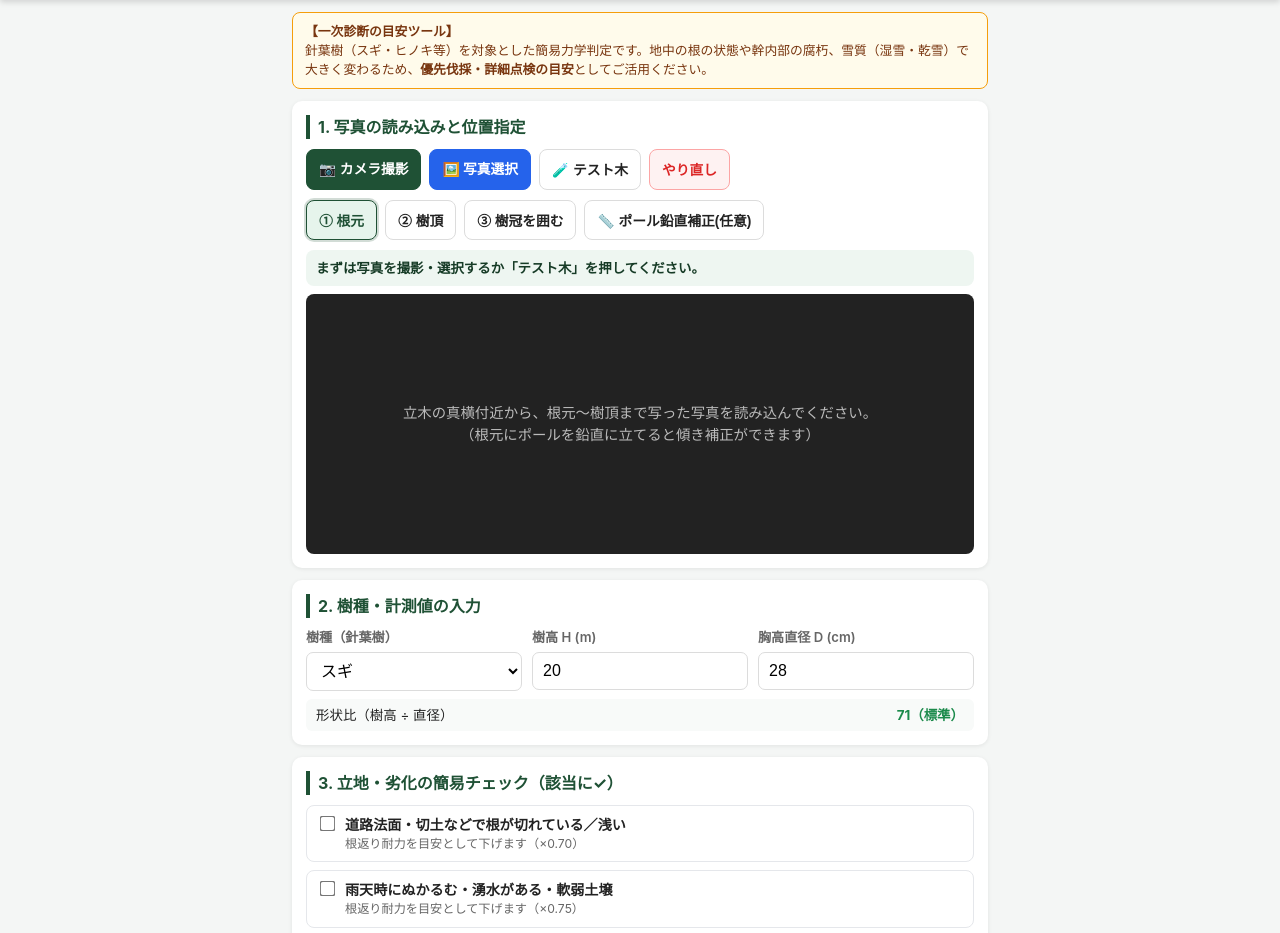
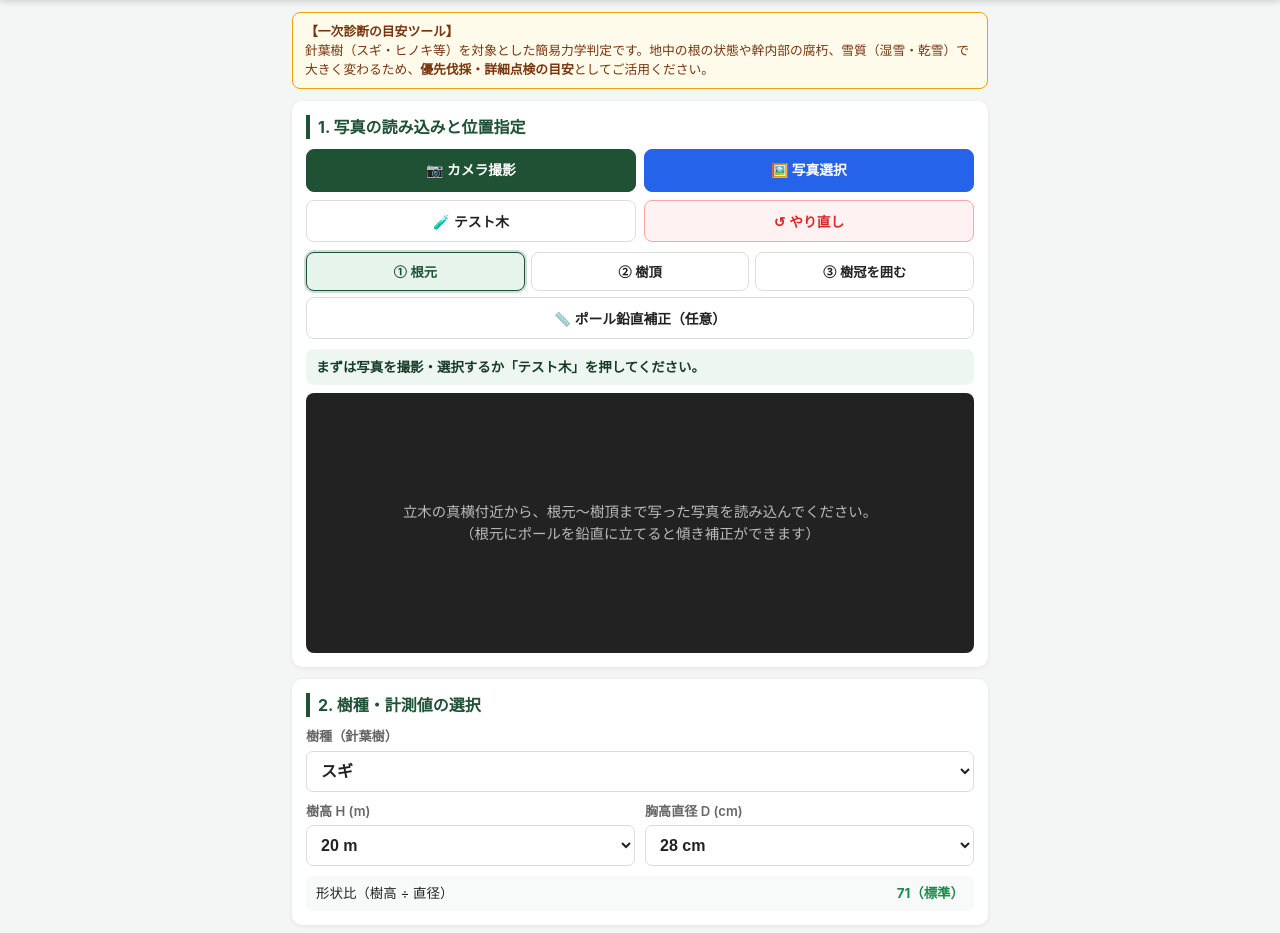
Before and after one commit to takada291/tree-risk-assess, a plain HTML site: page index.html in a window 1280 px wide. Shown: the part 52-985 px from the top of the page. Drawn offline with Linux system fonts and the light colour scheme.

Commit message:
Update index.html

```diff
--- a/index.html
+++ b/index.html
@@ -4,7 +4,7 @@
   <meta charset="UTF-8">
   <meta name="viewport" content="width=device-width, initial-scale=1.0, maximum-scale=1.0, user-scalable=no">
   <meta name="theme-color" content="#1f5135">
-  <title>倒木診断</title>
+  <title>倒木診断 v0.4</title>
   <link rel="manifest" href="./manifest.json">
   <link rel="icon" href="./icon_tree-risk.jpg" type="image/jpeg">
   <link rel="apple-touch-icon" href="./icon_tree-risk.jpg">
@@ -14,8 +14,6 @@
     window.dataLayer = window.dataLayer || [];
     function gtag(){dataLayer.push(arguments);}
     gtag('js', new Date());
-
-    // ここも測定IDに書き換えます
     gtag('config', 'G-WXBP6CPKLP');
   </script>
 
@@ -96,18 +94,33 @@
       font-size: 0.8rem;
       color: #78350f;
     }
-    .btn-row {
-      display: flex;
-      flex-wrap: wrap;
+
+    /* スマホ縦持ち対応グリッドボタン配置 */
+    .photo-grid {
+      display: grid;
+      grid-template-columns: 1fr 1fr;
       gap: 8px;
       margin-bottom: 10px;
     }
+    .step-grid {
+      display: grid;
+      grid-template-columns: repeat(3, 1fr);
+      gap: 6px;
+      margin-bottom: 6px;
+    }
+    .pole-row {
+      margin-bottom: 10px;
+    }
+    .pole-row button {
+      width: 100%;
+    }
+
     button, .file-label {
       appearance: none;
       border: 1px solid var(--border);
       background: #fff;
       color: var(--text);
-      padding: 9px 12px;
+      padding: 10px 8px;
       border-radius: 8px;
       font-size: 0.86rem;
       font-weight: 600;
@@ -117,6 +130,11 @@
       justify-content: center;
       gap: 5px;
       transition: 0.15s;
+      white-space: nowrap;
+    }
+    .step-grid button {
+      font-size: 0.83rem;
+      padding: 9px 4px;
     }
     button.primary, .file-label.primary {
       background: var(--primary);
@@ -233,10 +251,14 @@
       flex: 1;
     }
 
+    /* 立木データ：樹種1行＋樹高・直径2列 */
     .form-grid {
       display: grid;
-      grid-template-columns: repeat(auto-fit, minmax(140px, 1fr));
+      grid-template-columns: 1fr 1fr;
       gap: 10px;
+    }
+    .field-full {
+      grid-column: 1 / -1;
     }
     .field label {
       display: block;
@@ -245,18 +267,20 @@
       margin-bottom: 4px;
       font-weight: 600;
     }
-    .field input, .field select {
+    .field select {
       width: 100%;
-      padding: 9px 10px;
+      padding: 10px;
       border: 1px solid var(--border);
       border-radius: 7px;
       font-size: 1rem;
+      font-weight: 600;
       background: #fff;
+      color: var(--text);
     }
     .slender-bar {
-      margin-top: 8px;
+      margin-top: 10px;
       font-size: 0.84rem;
-      padding: 6px 10px;
+      padding: 7px 10px;
       background: #f8faf9;
       border-radius: 6px;
       display: flex;
@@ -419,7 +443,7 @@
 </head>
 <body>
   <header>
-    <h1>🌲 倒木診断 <span class="ver-badge">v0.3</span></h1>
+    <h1>🌲 倒木診断 <span class="ver-badge">v0.4</span></h1>
     <span id="offlineBadge" class="ver-badge">オンライン</span>
   </header>
 
@@ -432,7 +456,8 @@
     <!-- 1. 写真・マーキング -->
     <section class="card">
       <h2>1. 写真の読み込みと位置指定</h2>
-      <div class="btn-row">
+
+      <div class="photo-grid">
         <label class="file-label primary">
           📷 カメラ撮影
           <input type="file" id="cameraInput" accept="image/*" capture="environment">
@@ -442,14 +467,17 @@
           <input type="file" id="photoInput" accept="image/*">
         </label>
         <button type="button" id="demoBtn">🧪 テスト木</button>
-        <button type="button" id="clearMarksBtn" class="danger-outline">やり直し</button>
+        <button type="button" id="clearMarksBtn" class="danger-outline">↺ やり直し</button>
       </div>
 
-      <div class="btn-row">
+      <div class="step-grid">
         <button type="button" class="step-btn active-step" data-mode="base">① 根元</button>
         <button type="button" class="step-btn" data-mode="top">② 樹頂</button>
         <button type="button" class="step-btn" data-mode="crown">③ 樹冠を囲む</button>
-        <button type="button" class="step-btn" id="poleStepBtn" data-mode="pole">📏 ポール鉛直補正(任意)</button>
+      </div>
+
+      <div class="pole-row">
+        <button type="button" class="step-btn" id="poleStepBtn" data-mode="pole">📏 ポール鉛直補正（任意）</button>
       </div>
 
       <div class="step-guide">
@@ -482,9 +510,9 @@
 
     <!-- 2. 立木データ -->
     <section class="card">
-      <h2>2. 樹種・計測値の入力</h2>
+      <h2>2. 樹種・計測値の選択</h2>
       <div class="form-grid">
-        <div class="field">
+        <div class="field field-full">
           <label for="species">樹種（針葉樹）</label>
           <select id="species">
             <option value="sugi">スギ</option>
@@ -496,11 +524,11 @@
         </div>
         <div class="field">
           <label for="treeHeight">樹高 H (m)</label>
-          <input type="number" id="treeHeight" value="20" min="3" max="50" step="0.5" inputmode="decimal">
+          <select id="treeHeight"></select>
         </div>
         <div class="field">
           <label for="dbh">胸高直径 D (cm)</label>
-          <input type="number" id="dbh" value="28" min="5" max="150" step="1" inputmode="decimal">
+          <select id="dbh"></select>
         </div>
       </div>
       <div class="slender-bar">
@@ -623,7 +651,6 @@
 
   <script>
     // ====== 樹種パラメータ（目安値） ======
-    // mor: 立木曲げ強さ目安(MPa), density: 生材密度(kg/m3), cReg: 根返り抵抗係数(N*m/kg), eGpa: 生材ヤング係数目安(GPa)
     const SPECIES = {
       sugi:      { name: 'スギ',         mor: 32, density: 750, cReg: 130, eGpa: 7.0 },
       hinoki:    { name: 'ヒノキ',       mor: 40, density: 800, cReg: 115, eGpa: 8.5 },
@@ -636,11 +663,11 @@
     const state = {
       img: null,
       mode: 'base',         // 'base' | 'top' | 'crown' | 'pole'
-      basePt: null,         // {x, y}
+      basePt: null,
       topPt: null,
-      polePts: [],          // [{x, y}, {x, y}] 十字マーカー2点（任意）
+      polePts: [],          // [{x, y}, {x, y}]
       isPoleConfirmed: false,
-      draggingPoleIdx: -1,  // 0 or 1（十字マーカーのドラッグ中）
+      draggingPoleIdx: -1,
       crownPts: [],
       isDrawing: false,
       crownStats: null,     // { areaPx, cx, cy }
@@ -699,6 +726,30 @@
       forceResetBtn: document.getElementById('forceResetBtn')
     };
 
+    // ====== 樹高・胸高直径プルダウン生成 ======
+    function initSelectOptions() {
+      // 樹高: 3m〜40m（1m刻み、初期値20m）
+      for (let h = 3; h <= 40; h++) {
+        const opt = document.createElement('option');
+        opt.value = h;
+        opt.textContent = `${h} m`;
+        if (h === 20) opt.selected = true;
+        els.treeHeight.appendChild(opt);
+      }
+      // 胸高直径: 10cm〜100cm（2cm括約）＋ 110cm, 120cm（初期値28cm）
+      const dbhList = [];
+      for (let d = 10; d <= 100; d += 2) dbhList.push(d);
+      dbhList.push(110, 120);
+      dbhList.forEach(d => {
+        const opt = document.createElement('option');
+        opt.value = d;
+        opt.textContent = `${d} cm`;
+        if (d === 28) opt.selected = true;
+        els.dbh.appendChild(opt);
+      });
+    }
+    initSelectOptions();
+
     // ====== オンライン状態表示 ======
     function updateOnlineStatus() {
       const online = navigator.onLine;
@@ -721,7 +772,7 @@
         if (len >= 5) {
           const ux = dx / len;
           const uy = dy / len;
-          const rx = -uy; // 鉛直方向に対して右向き90度（水平）
+          const rx = -uy;
           const ry = ux;
           const angleDeg = Math.atan2(ux, -uy) * (180 / Math.PI);
           return { ux, uy, rx, ry, angleDeg, active: true };
@@ -735,7 +786,6 @@
       if (!state.img || state.polePts.length === 2) return;
       const w = canvas.width;
       const h = canvas.height;
-      // 根元が指定済みならその少し右に縦配置、未指定なら中央やや右に縦配置
       const cx = state.basePt
         ? Math.min(w * 0.88, Math.max(w * 0.12, state.basePt.x + w * 0.08))
         : Math.round(w * 0.65);
@@ -830,7 +880,6 @@
         }
         state.isPoleConfirmed = true;
       }
-      // まだ未完了のステップがあればそこへ、全て完了していれば樹冠モードへ戻る
       const nextMode = !state.basePt ? 'base' : (!state.topPt ? 'top' : 'crown');
       setMode(nextMode);
     });
@@ -996,7 +1045,6 @@
         } else if (d1 < d0 && d1 < hitRadius) {
           state.draggingPoleIdx = 1;
         } else {
-          // 少し離れた場所をタップした場合は近い方の十字を引き寄せる
           state.draggingPoleIdx = d0 <= d1 ? 0 : 1;
         }
         state.isPoleConfirmed = false;
@@ -1158,7 +1206,7 @@
         ctx.restore();
       }
 
-      // 根元からの鉛直基準線（ポール補正角度を反映）
+      // 根元からの鉛直基準線
       if (state.basePt) {
         const lineLen = Math.hypot(canvas.width, canvas.height);
         ctx.save();
@@ -1184,7 +1232,7 @@
         ctx.restore();
       }
 
-      // 重心と鉛直基準線からの水平ズレ（直交投影）
+      // 重心と水平ズレライン
       if (state.crownStats) {
         const { cx, cy } = state.crownStats;
         if (state.basePt) {
@@ -1215,7 +1263,6 @@
         const showBigCrosshairs = !forExport && state.mode === 'pole';
 
         ctx.save();
-        // 白フチ付き連結ライン
         ctx.beginPath();
         ctx.moveTo(p1.x, p1.y);
         ctx.lineTo(p2.x, p2.y);
@@ -1282,7 +1329,6 @@
         : '未設定（画面の真上）';
       els.outPole.textContent = poleLabel;
 
-      // 形状比
       const slenderness = H / D;
       let slLabel = '安定';
       if (slenderness >= 100) slLabel = '極めて高い（要警戒）';
@@ -1310,7 +1356,6 @@
         return;
       }
 
-      // 根元〜樹頂の鉛直高さ（px）でスケール正規化
       const topVecX = state.topPt.x - state.basePt.x;
       const topVecY = state.topPt.y - state.basePt.y;
       const rawDist = Math.hypot(topVecX, topVecY);
@@ -1319,7 +1364,6 @@
       if (treePx < 10) return;
       const mPerPx = H / treePx;
 
-      // 重心位置を鉛直・水平ベクトルへ投影
       const cVecX = state.crownStats.cx - state.basePt.x;
       const cVecY = state.crownStats.cy - state.basePt.y;
       const zcPx = cVecX * basis.ux + cVecY * basis.uy;
@@ -1333,7 +1377,6 @@
 
       const sp = SPECIES[els.species.value] || SPECIES.sugi;
 
-      // 立地・劣化補正係数
       let rootFactor = 1.0;
       let stemFactor = 1.0;
       let windFactor = 1.0;
@@ -1343,48 +1386,38 @@
       if (els.chkEdge.checked)  { windFactor *= 1.15; checkedLabels.push('林縁/強風'); }
       if (els.chkDecay.checked) { rootFactor *= 0.60; stemFactor *= 0.60; checkedLabels.push('腐朽/空洞'); }
 
-      // ====== 積雪（湿雪冠雪）モデル（目安） ======
-      // 樹冠水平投影面積目安: 側面投影面積の35%
-      // 樹冠上の実効冠雪厚(落雪による頭打ちを反映) × 湿雪密度(250kg/m3)
+      // 積雪（湿雪冠雪）モデル
       const crownHorizM2 = areaM2 * 0.35;
       const effCanopySnowM = snowM > 0 ? (0.18 * snowM) / (1 + 0.40 * snowM) : 0;
       const snowMassKg = crownHorizM2 * effCanopySnowM * 250;
       const snowForceN = snowMassKg * 9.81;
 
-      // 冠雪によるたわみ増幅（P-Δ効果：細長い木ほど雪で急激に弱くなる）
       const iDbh = (Math.PI / 64) * Math.pow(D, 4);
       const iEff = iDbh * 0.50;
       const pCrit = (Math.PI * Math.PI * (sp.eGpa * 1e9) * iEff) / (4 * zc * zc);
       const snowBuckleRatio = snowM > 0 ? Math.min(0.80, snowForceN / Math.max(100, pCrit)) : 0;
       const snowAmp = snowM > 0 ? 1 / (1 - snowBuckleRatio) : 1.0;
-
-      // 着雪による受風抵抗の増加（枝葉の隙間が埋まる影響：最大+30%）
       const snowWindFactor = 1 + 0.12 * Math.min(snowM, 2.5);
 
-      // 転倒モーメント (N*m)
       const rho = 1.225;
       const cd = 0.30;
       const kWindBase = 0.5 * rho * cd * areaM2 * zc * windFactor * snowWindFactor;
       const kWind = kWindBase * snowAmp;
       const mWind = kWind * windSpeed * windSpeed;
 
-      // 幹材積・重量・自重＆冠雪の偏心モーメント
       const formFactor = 0.45;
       const stemVol = (Math.PI / 4) * D * D * H * formFactor;
       const stemMass = stemVol * sp.density;
       const effMass = stemMass * 1.25 * 0.70;
       const mTreeGrav = effMass * 9.81 * xc;
-      // 積雪時は直立木でも偏着雪・微傾き(0.02*zc)が働く
       const snowEccentricity = snowM > 0 ? (xc + 0.02 * zc) : 0;
       const mSnowGrav = snowForceN * snowEccentricity;
       const mStatic = (mTreeGrav + mSnowGrav) * snowAmp;
       const mTotal = mWind + mStatic;
 
-      // 抵抗モーメント (N*m)
       const mBreak = (Math.PI / 32) * (sp.mor * 1e6) * Math.pow(D, 3) * stemFactor;
       const mRoot = sp.cReg * stemMass * rootFactor;
 
-      // 安全率 & 限界風速
       const sfBreak = mBreak / Math.max(1, mTotal);
       const sfRoot = mRoot / Math.max(1, mTotal);
       const vCritBreak = mBreak <= mStatic ? 0 : Math.sqrt((mBreak - mStatic) / Math.max(0.01, kWind));
@@ -1417,6 +1450,11 @@
         if (v >= 60) return '60 m/s以上';
         return `約 ${v.toFixed(1)} m/s`;
       };
+      const fmtCritShort = (v) => {
+        if (v <= 0.05) return '0m/s(無風危険)';
+        if (v >= 60) return '60m/s以上';
+        return `約${v.toFixed(1)}m/s`;
+      };
 
       els.resultBanner.className = `result-banner ${rankClass}`;
       els.resultRank.textContent = rankText;
@@ -1453,9 +1491,9 @@
         sfRootText: fmtSf(sfRoot),
         sfRootRaw: sfRoot,
         weakType,
-        critBreakText: fmtCrit(vCritBreak),
-        critRootText: fmtCrit(vCritRoot),
-        critMinText: fmtCrit(vCritMin)
+        critBreakShort: fmtCritShort(vCritBreak),
+        critRootShort: fmtCritShort(vCritRoot),
+        critMinShort: fmtCritShort(vCritMin)
       };
 
       state.lastReportText = [
@@ -1479,9 +1517,12 @@
       return '#1b8a4b';
     }
 
-    // 入力変更の自動反映
+    // 入力変更の自動反映（selectのchangeイベントも確実に拾う）
     [els.species, els.treeHeight, els.dbh, els.chkSlope, els.chkWet, els.chkEdge, els.chkDecay, els.windSlider, els.snowSlider]
-      .forEach(el => el.addEventListener('input', calculate));
+      .forEach(el => {
+        el.addEventListener('input', calculate);
+        el.addEventListener('change', calculate);
+      });
 
     document.querySelectorAll('.preset-row button[data-wind]').forEach(btn => {
       btn.addEventListener('click', () => {
@@ -1520,7 +1561,6 @@
         return;
       }
 
-      // 出力用には大きな十字マーカーを隠した状態で描画
       renderCanvas(true);
 
       const d = state.lastCalc;
@@ -1536,13 +1576,10 @@
       outCanvas.height = outH;
       const c = outCanvas.getContext('2d');
 
-      // 1. マーキング済み写真を描画
       c.drawImage(canvas, 0, 0, outW, imgH);
-
-      // 画面側の表示を元に戻す
       renderCanvas(false);
 
-      // 2. 判定バナー帯
+      // 判定バナー帯
       c.fillStyle = d.rankColor;
       c.fillRect(0, imgH, outW, bannerH);
 
@@ -1553,12 +1590,12 @@
 
       c.font = `${Math.round(15.5 * s)}px sans-serif`;
       c.fillText(
-        `想定風速 ${d.V}m/s・積雪 ${d.snowM.toFixed(1)}m（最小安全率 ${d.sfMinText}） ／ 限界風速 ${d.critMinText}`,
+        `想定風速 ${d.V}m/s・積雪 ${d.snowM.toFixed(1)}m（最小安全率 ${d.sfMinText}） ／ 限界風速 ${d.critMinShort}`,
         Math.round(20 * s),
         imgH + Math.round(55 * s)
       );
 
-      // 3. 診断詳細パネル（白背景）
+      // 診断詳細パネル
       const panelY = imgH + bannerH;
       c.fillStyle = '#ffffff';
       c.fillRect(0, panelY, outW, bodyH);
@@ -1571,14 +1608,14 @@
       c.fillStyle = '#222222';
       c.font = `bold ${Math.round(16.5 * s)}px sans-serif`;
       c.fillText(`樹種: ${d.spName}  /  樹高: ${d.H}m  /  直径: ${d.Dcm}cm`, padX, y1);
-      c.fillText(`幹折れ: 安全率 ${d.sfBreakText}（${d.critBreakText}）`, col2X, y1);
+      c.fillText(`幹折れ: 安全率 ${d.sfBreakText}（${d.critBreakShort}）`, col2X, y1);
 
       y1 += lh;
       c.font = `${Math.round(15.5 * s)}px sans-serif`;
       c.fillText(`形状比: ${d.slenderness.toFixed(0)}  /  樹冠面積: ${d.areaM2.toFixed(1)}m²`, padX, y1);
       c.fillStyle = sfColor(d.sfRootRaw);
       c.font = `bold ${Math.round(16.5 * s)}px sans-serif`;
-      c.fillText(`根返り: 安全率 ${d.sfRootText}（${d.critRootText}）`, col2X, y1);
+      c.fillText(`根返り: 安全率 ${d.sfRootText}（${d.critRootShort}）`, col2X, y1);
 
       y1 += lh;
       c.fillStyle = '#222222';
@@ -1594,7 +1631,6 @@
       y1 += lh;
       c.fillText(`立地チェック: ${d.checkedText}`, padX, y1);
 
-      // 区切り線とフッター注記
       const sepY = panelY + bodyH - Math.round(44 * s);
       c.strokeStyle = '#e5e7eb';
       c.lineWidth = Math.max(1, Math.round(1.5 * s));
```
